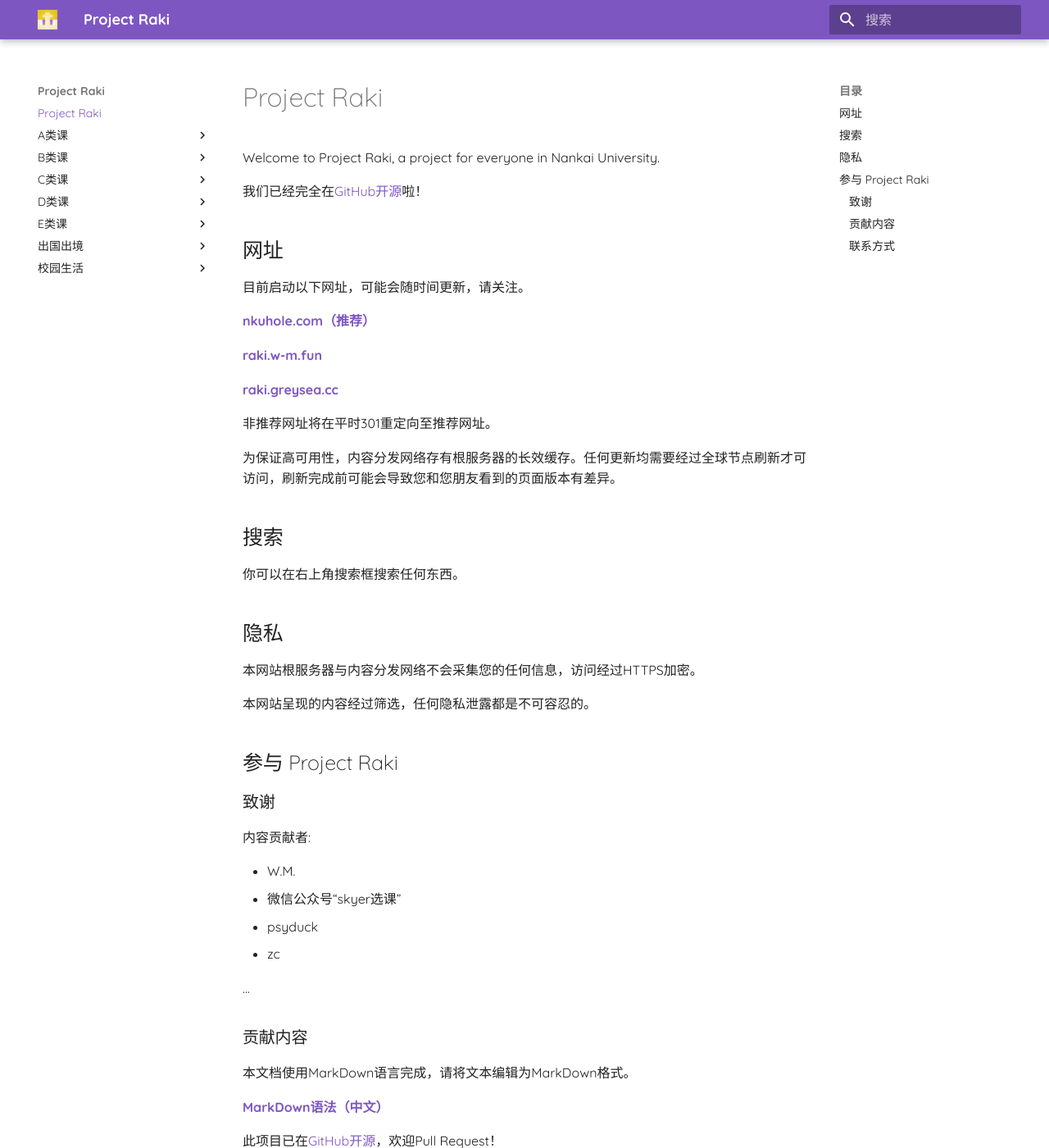
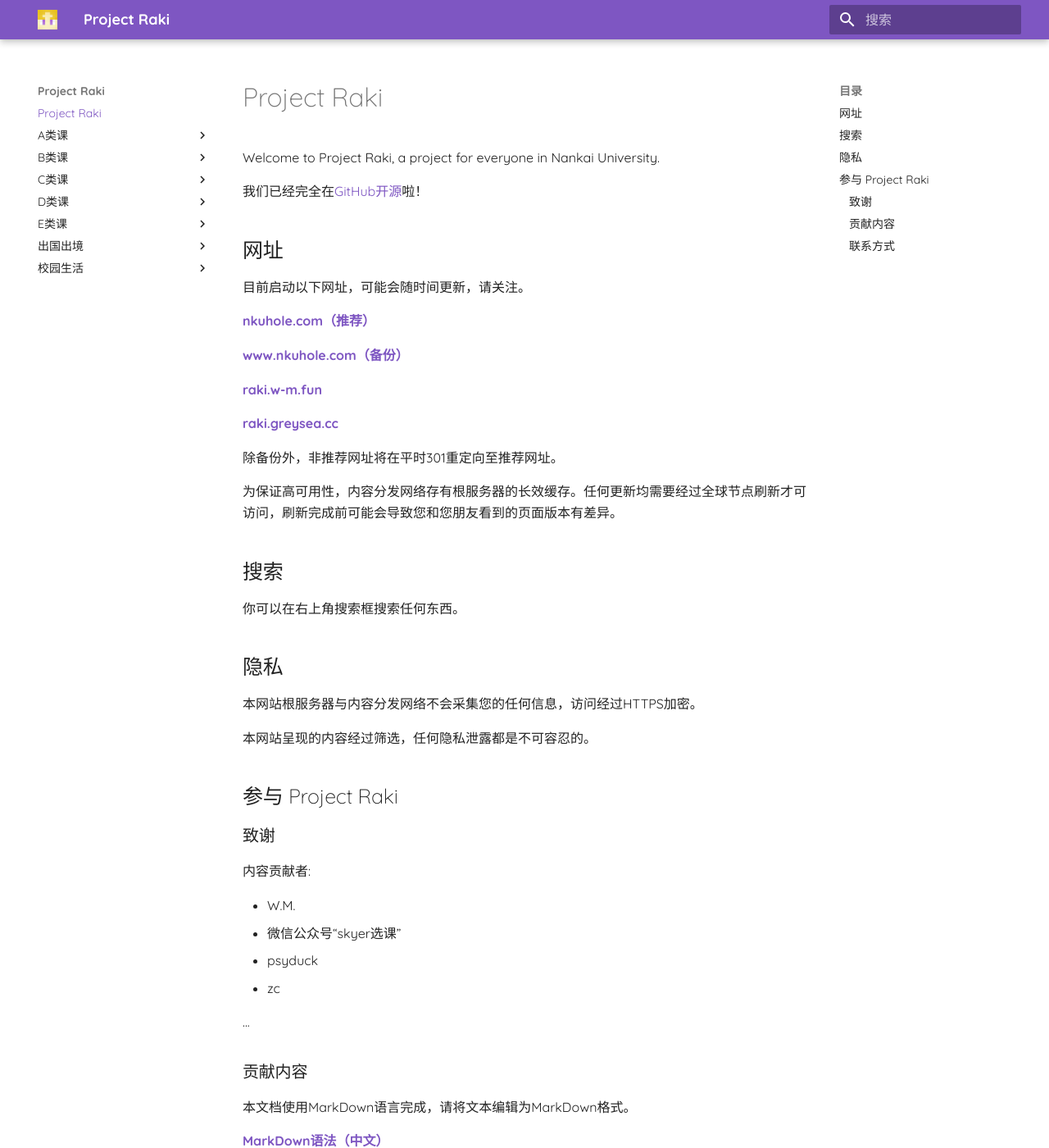
Before and after one commit to Shall-We-Dance/ProjectRaki, an MkDocs documentation site: the page built from docs/index.md, in a window 1280 px wide and 1400 px high. Shown: the whole window at 82% size. Built offline with MkDocs 1.6.1 and Material for MkDocs 9.7.7, drawn with Linux system fonts in a browser that asks for light colours; some of the changed text lies outside the part shown.

Commit message:
Update index.md

```diff
--- a/docs/index.md
+++ b/docs/index.md
@@ -10,11 +10,13 @@ Welcome to Project Raki, a project for everyone in Nankai University.
 
 **[nkuhole.com（推荐）](https://nkuhole.com)**
 
+**[www.nkuhole.com（备份）](https://www.nkuhole.com)**
+
 **[raki.w-m.fun](https://raki.w-m.fun)**
 
 **[raki.greysea.cc](https://raki.greysea.cc)**
 
-非推荐网址将在平时301重定向至推荐网址。
+除备份外，非推荐网址将在平时301重定向至推荐网址。
 
 为保证高可用性，内容分发网络存有根服务器的长效缓存。任何更新均需要经过全球节点刷新才可访问，刷新完成前可能会导致您和您朋友看到的页面版本有差异。
 
```
Also changed, not shown: other parts of docs/index.md (+2 -0 lines).
